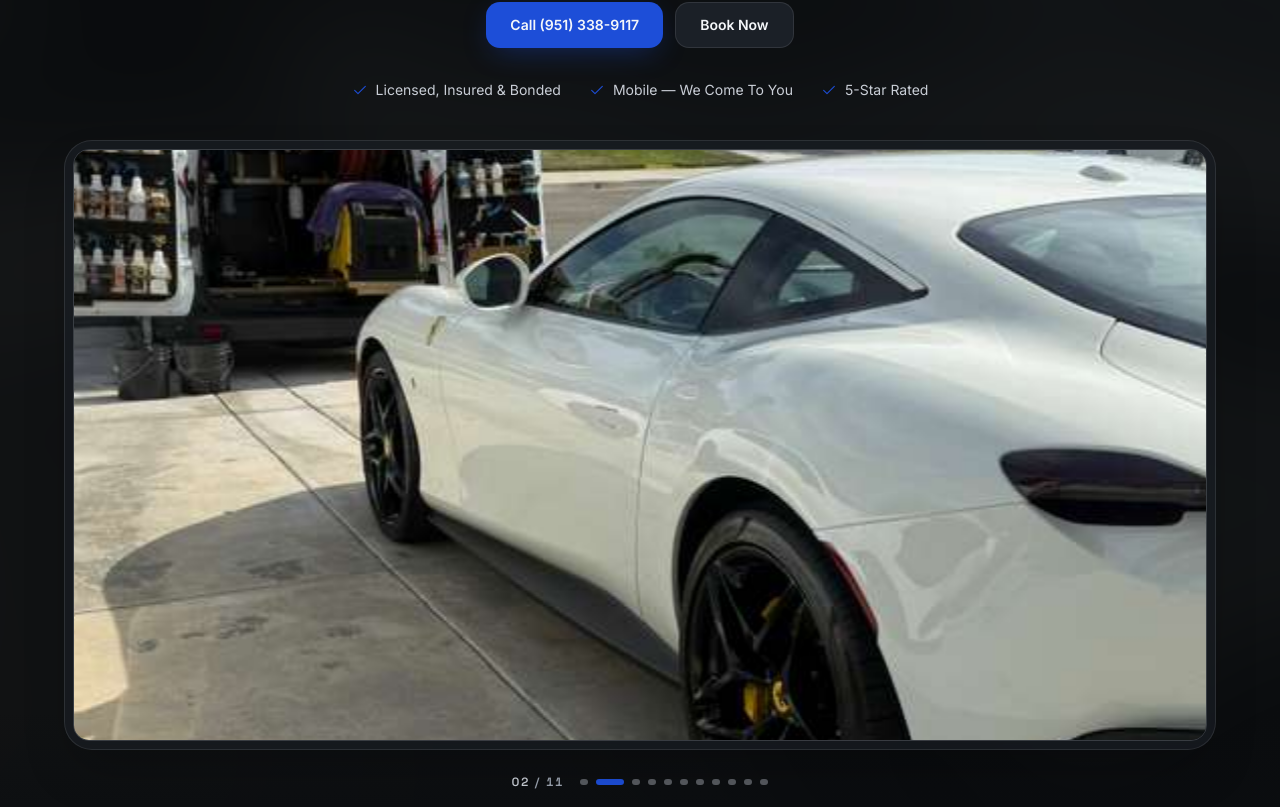
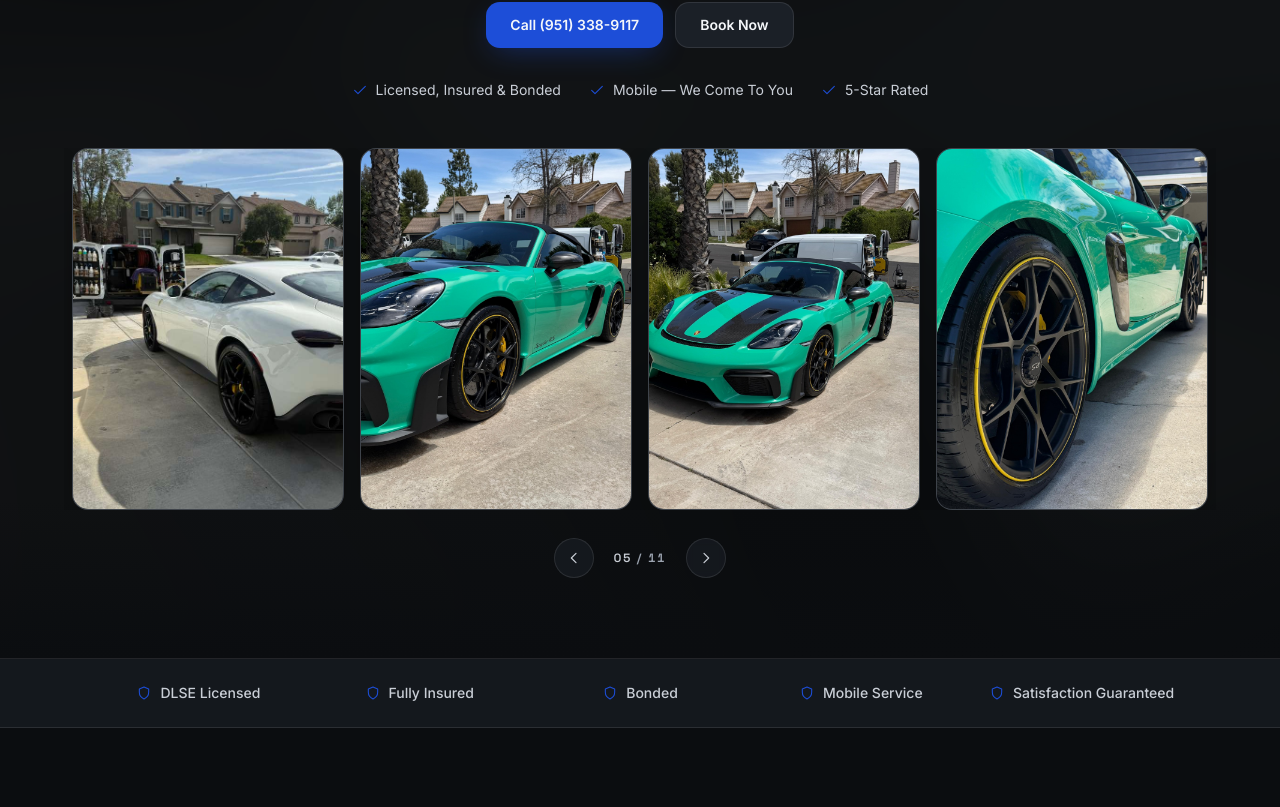
Before and after one commit to Contractor-burnlist/royalrinse, a Next.js app: page / in a window 1280 px wide. Shown: the part 393-1200 px from the top of the page. Built offline with nearby package versions, Linux system fonts and the light colour scheme.

Commit message:
Multi-up small-tile hero carousel for phone-res photos

```diff
--- a/app/page.tsx
+++ b/app/page.tsx
@@ -310,6 +310,7 @@ function Gallery() {
         images={homeGalleryShots}
         variant="masonry"
         className="mt-14 columns-2 gap-4 lg:columns-3"
+        sizes="(max-width: 1023px) 50vw, 33vw"
       />
     </Section>
   );
--- a/components/GallerySubPage.tsx
+++ b/components/GallerySubPage.tsx
@@ -52,6 +52,8 @@ export function GallerySubPage({
             images={images}
             variant="masonry"
             className="columns-2 gap-4 lg:columns-3"
+            // This grid is columns-2 up to lg, then columns-3 — no 4-col tier.
+            sizes="(max-width: 1023px) 50vw, 33vw"
             eagerCount={3}
           />
         ) : (
--- a/components/HeroCarousel.tsx
+++ b/components/HeroCarousel.tsx
@@ -5,30 +5,45 @@ import { useCallback, useEffect, useState, type ReactNode } from "react";
 import { allGalleryImages } from "@/lib/gallery";
 import { Container } from "@/components/ui";
 
-const AUTO_ADVANCE_MS = 5000;
+const AUTO_ADVANCE_MS = 4500;
 
 /**
  * Every photo on the site: featureVehicles (exterior + interior),
- * exteriorGallery and interiorGallery, already de-duplicated by src in
- * lib/gallery.ts.
+ * exteriorGallery and interiorGallery, de-duplicated by src in lib/gallery.ts.
  */
 const slides = allGalleryImages;
 
 /**
- * Stacked, centered hero: centered copy on top, a large cinematic carousel
- * beneath it. An ambient blurred backdrop of the active slide fills the frame
- * behind everything, so the section still bleeds edge to edge.
+ * Multi-up hero carousel.
+ *
+ * The sources are phone-resolution (900x1600 at best, 576x1024 at worst). A
+ * single full-width hero blew one of them up 3-4x and looked soft. Showing four
+ * small tiles instead means each renders ~312px wide (624px on retina) — at or
+ * under every source's native width, so nothing is upscaled and every tile is
+ * sharp. Tiles are portrait (3:4) because the photos are portrait; a landscape
+ * tile would crop most of each frame away.
  */
+function perViewFor(width: number) {
+  if (width >= 1024) return 4;
+  if (width >= 640) return 2;
+  return 1;
+}
+
 export function HeroCarousel({ children }: { children: ReactNode }) {
   const [current, setCurrent] = useState(0);
+  const [perView, setPerView] = useState(4);
   const [paused, setPaused] = useState(false);
   const [reducedMotion, setReducedMotion] = useState(false);
 
-  const go = useCallback(
-    (delta: number) =>
-      setCurrent((c) => (c + delta + slides.length) % slides.length),
-    [],
-  );
+  // Last index we can scroll to without running past the final tile.
+  const maxIndex = Math.max(0, slides.length - perView);
+
+  useEffect(() => {
+    const sync = () => setPerView(perViewFor(window.innerWidth));
+    sync();
+    window.addEventListener("resize", sync);
+    return () => window.removeEventListener("resize", sync);
+  }, []);
 
   useEffect(() => {
     const query = window.matchMedia("(prefers-reduced-motion: reduce)");
@@ -38,25 +53,33 @@ export function HeroCarousel({ children }: { children: ReactNode }) {
     return () => query.removeEventListener("change", sync);
   }, []);
 
-  // Auto-advance. `current` is a dep so manual navigation restarts the count.
+  // Clamp if the viewport grew and `current` is now past the end.
   useEffect(() => {
-    if (paused || reducedMotion || slides.length < 2) return;
+    setCurrent((c) => Math.min(c, maxIndex));
+  }, [maxIndex]);
 
-    const id = setInterval(
-      () => setCurrent((c) => (c + 1) % slides.length),
-      AUTO_ADVANCE_MS,
+  const go = useCallback(
+    (delta: number) =>
+      setCurrent((c) => {
+        const next = c + delta;
+        if (next < 0) return maxIndex;
+        if (next > maxIndex) return 0;
+        return next;
+      }),
+    [maxIndex],
   );
+
+  // Auto-advance one tile at a time, looping back at the end.
+  useEffect(() => {
+    if (paused || reducedMotion || slides.length <= perView) return;
+
+    const id = setInterval(() => {
+      setCurrent((c) => (c >= maxIndex ? 0 : c + 1));
+    }, AUTO_ADVANCE_MS);
     return () => clearInterval(id);
-  }, [paused, reducedMotion, current]);
+  }, [paused, reducedMotion, perView, maxIndex, current]);
 
-  /**
-   * Pause ONLY on the controls (arrows + dots), not on the image.
-   *
-   * The carousel is now large and centred, so a cursor resting anywhere near
-   * the middle of the page sat on top of it — which paused auto-rotation
-   * indefinitely and read as "the carousel is static". Hovering a big hero
-   * image is not an intent to stop it; hovering the controls is.
-   */
+  // Pause only on the controls — hovering a big hero area froze it before.
   const pauseHandlers = {
     onMouseEnter: () => setPaused(true),
     onMouseLeave: () => setPaused(false),
@@ -65,31 +88,19 @@ export function HeroCarousel({ children }: { children: ReactNode }) {
   };
 
   return (
-    <section
-      // Pulled up under the sticky header so the backdrop reaches the top.
-      className="relative -mt-24 overflow-hidden border-b border-hairline sm:-mt-32"
-    >
-      {/* Ambient blurred backdrop — upscaled, but blurred on purpose. */}
-      {slides.map((slide, index) => (
-        <div
-          key={slide.src}
-          aria-hidden="true"
-          className={`absolute inset-0 transition-opacity duration-1000 ease-out ${
-            index === current ? "opacity-100" : "opacity-0"
-          }`}
-        >
+    <section className="relative -mt-24 overflow-hidden border-b border-hairline sm:-mt-32">
+      {/* Ambient blurred backdrop of the leading tile — upscaled, but blurred
+          on purpose, so its softness reads as depth. */}
+      <div aria-hidden="true" className="absolute inset-0">
         <Image
-            src={slide.src}
+          src={slides[Math.min(current, slides.length - 1)].src}
           alt=""
           fill
           quality={40}
           sizes="100vw"
-            className="scale-125 object-cover blur-2xl brightness-[0.35] saturate-[0.85]"
+          className="scale-125 object-cover blur-3xl brightness-[0.3] saturate-[0.8] transition-all duration-1000"
         />
       </div>
-      ))}
-      {/* Darkens the whole section so the 5% gutters either side of the
-          carousel read as a flat, deliberate frame rather than stray photo. */}
       <div
         aria-hidden="true"
         className="pointer-events-none absolute inset-0 bg-base/85"
@@ -99,107 +110,85 @@ export function HeroCarousel({ children }: { children: ReactNode }) {
         className="pointer-events-none absolute inset-x-0 bottom-0 h-40 bg-gradient-to-t from-base to-transparent"
       />
 
-      {/* Tightened: pt clears the sticky header (h-24 / h-32) by ~32px rather
-          than ~48, and the gap to the carousel is roughly halved, so more of
-          the image sits above the fold. */}
       <div className="relative z-10 pb-16 pt-32 sm:pb-20 sm:pt-40">
-        {/* Centered copy */}
         <Container>
           <div className="mx-auto max-w-3xl text-center">{children}</div>
         </Container>
 
-        {/*
-          90% of the viewport on desktop (5% gutter each side), 92% on mobile
-          (4% each side) so it isn't pinched. The wrapper is the frame: a dark
-          surface band with a hairline border, holding the image inside it.
-        */}
         <div
-          className="mx-auto mt-8 w-[92%] sm:mt-10 sm:w-[90%]"
+          className="mx-auto mt-10 w-[92%] sm:mt-12 sm:w-[90%]"
           role="group"
           aria-roledescription="carousel"
           aria-label="Recent detailing work"
         >
-          <div className="rounded-[1.75rem] border border-hairline bg-surface/60 p-1.5 shadow-2xl backdrop-blur-sm sm:p-2">
-            <div className="group relative h-[70vh] overflow-hidden rounded-2xl border border-chrome/20 sm:h-[74vh]">
-            {slides.map((slide, index) => (
+          {/* Viewport. overflow-hidden clips the track; no page overflow. */}
+          <div className="overflow-hidden">
+            <div
+              className="flex transition-transform duration-700 ease-out"
+              style={{
+                transform: `translateX(-${current * (100 / perView)}%)`,
+              }}
+            >
+              {slides.map((slide, index) => {
+                /**
+                 * Load the visible row plus one tile of lookahead. Native
+                 * lazy-loading does NOT reliably fire for tiles inside a
+                 * translated track — they slid in blank — so loading is driven
+                 * off the carousel index instead. Offscreen tiles beyond the
+                 * lookahead stay lazy, so the page doesn't pull all 11 up front.
+                 */
+                const load = index <= Math.max(perView, current + perView);
+
+                return (
                   <div
                     key={slide.src}
-                aria-hidden={index !== current}
-                className={`absolute inset-0 transition-opacity duration-1000 ease-out ${
-                  index === current ? "opacity-100" : "opacity-0"
-                }`}
+                    // No gap on the track: the tile width is an exact fraction
+                    // so the translate lands cleanly. Gutter is inner padding.
+                    className="shrink-0 px-1.5 sm:px-2"
+                    style={{ width: `${100 / perView}%` }}
                   >
+                    <div className="relative aspect-[3/4] overflow-hidden rounded-2xl border border-chrome/20 bg-surface shadow-2xl">
                       <Image
                         src={slide.src}
                         alt={slide.alt}
                         fill
-                  // Only the first slide is eager — the rest load lazily so the
-                  // page doesn't pull every photo up front.
+                        // The real tile width — never asks for more.
+                        sizes="(max-width: 640px) 86vw, (max-width: 1024px) 46vw, 24vw"
+                        quality={85}
                         priority={index === 0}
-                  loading={index === 0 ? "eager" : "lazy"}
-                  quality={90}
-                  // Matches the real rendered width: the card is 90vw.
-                  sizes="90vw"
-                  style={{ objectPosition: "center" }}
-                  className={`object-cover ${
-                    index === current && !reducedMotion
-                      ? "motion-safe:animate-kenburns"
-                      : ""
-                  }`}
+                        loading={load ? "eager" : "lazy"}
+                        className="object-cover"
                       />
                     </div>
-            ))}
-
-              {slides.length > 1 ? (
-                <span {...pauseHandlers}>
-                  <HeroArrow direction="prev" onClick={() => go(-1)} />
-                  <HeroArrow direction="next" onClick={() => go(1)} />
-                </span>
-              ) : null}
+                  </div>
+                );
+              })}
             </div>
           </div>
 
-          {/* Counter + dots. With every photo in the rotation there are enough
-              slides that a bare row of dots gets hard to read, so the counter
-              carries the position and the dots stay compact and wrap. */}
-          {slides.length > 1 ? (
+          {/* Minimal controls: arrows + a compact counter. A dot per photo
+              would be a cluttered row at this many slides. */}
           <div
-              className="mt-6 flex flex-wrap items-center justify-center gap-x-4 gap-y-3"
+            className="mt-7 flex items-center justify-center gap-5"
             {...pauseHandlers}
           >
-              <span
-                aria-live="polite"
-                className="font-display text-xs font-semibold tabular-nums tracking-[0.14em] text-chrome"
-              >
-                {String(current + 1).padStart(2, "0")}
-                <span className="text-muted"> / {String(slides.length).padStart(2, "0")}</span>
+            <CarouselArrow direction="prev" onClick={() => go(-1)} />
+            <span className="font-display text-xs font-semibold tabular-nums tracking-[0.14em] text-chrome">
+              {String(Math.min(current + perView, slides.length)).padStart(2, "0")}
+              <span className="text-muted">
+                {" "}
+                / {String(slides.length).padStart(2, "0")}
               </span>
-
-              <span className="flex flex-wrap items-center justify-center gap-2">
-                {slides.map((slide, index) => (
-                  <button
-                    key={slide.src}
-                    type="button"
-                    onClick={() => setCurrent(index)}
-                    aria-label={`Show photo ${index + 1} of ${slides.length}`}
-                    aria-current={index === current}
-                    className={`h-1.5 rounded-full transition-all duration-500 focus:outline-none focus-visible:ring-2 focus-visible:ring-royal focus-visible:ring-offset-2 focus-visible:ring-offset-base ${
-                      index === current
-                        ? "w-7 bg-royal"
-                        : "w-2 bg-chrome/40 hover:bg-chrome"
-                    }`}
-                  />
-                ))}
             </span>
+            <CarouselArrow direction="next" onClick={() => go(1)} />
           </div>
-          ) : null}
         </div>
       </div>
     </section>
   );
 }
 
-function HeroArrow({
+function CarouselArrow({
   direction,
   onClick,
 }: {
@@ -211,10 +200,8 @@ function HeroArrow({
     <button
       type="button"
       onClick={onClick}
-      aria-label={isPrev ? "Previous photo" : "Next photo"}
-      className={`absolute top-1/2 z-10 flex h-10 w-10 -translate-y-1/2 items-center justify-center rounded-full border border-hairline bg-base/50 text-ink opacity-0 backdrop-blur-sm transition-opacity hover:bg-base/80 focus:outline-none focus-visible:opacity-100 focus-visible:ring-2 focus-visible:ring-royal group-hover:opacity-100 ${
-        isPrev ? "left-4" : "right-4"
-      }`}
+      aria-label={isPrev ? "Previous photos" : "Next photos"}
+      className="flex h-10 w-10 items-center justify-center rounded-full border border-hairline bg-surface/60 text-chrome backdrop-blur-sm transition-colors hover:border-chrome/50 hover:text-ink focus:outline-none focus-visible:ring-2 focus-visible:ring-royal"
     >
       <svg
         viewBox="0 0 24 24"
```
Also changed, not shown: components/Lightbox.tsx (+6 -1 lines), public/royal-interior/Classic Interior 2.jpeg (added), public/royal-interior/Classic Interior.jpeg (added). Lines whose indentation alone changed are shown as unchanged.
